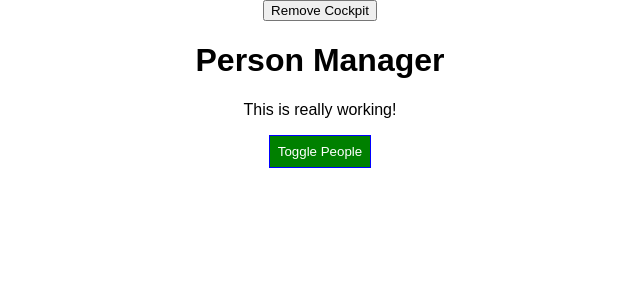
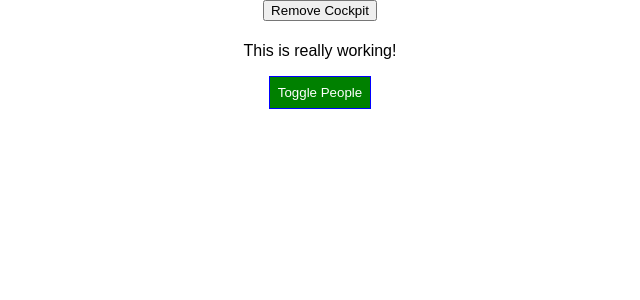
Before and after one commit to MusabSwe/MY_PROJECT, a React (Create React App) app in the folder ReactJS/react-complete-guide/: page / in a window 1280 px wide. Shown: the top 300 px of the page, without its empty margins (320-960 px from the left). Built offline with nearby package versions, Linux system fonts and the light colour scheme.

Commit message:
HOC (High order component) wrap a class with component and css

```diff
--- /dev/null
+++ b/ReactJS/react-complete-guide/src/HOC/wrapper.js
@@ -0,0 +1,9 @@
+const wrapper = (WrapperComponent, className) => {
+    return props => (
+        <div className={className}>
+            <WrapperComponent />
+        </div>
+    )
+}
+
+export default wrapper;
--- a/ReactJS/react-complete-guide/src/containers/App.js
+++ b/ReactJS/react-complete-guide/src/containers/App.js
@@ -2,7 +2,10 @@ import React, { Component } from 'react';
 import appStyle from './App.module.css';
 import People from '../compoents/People/People';
 import Cockpit from '../compoents/Cockpit/Cockpit';
-import WithClass from '../HOC/WithClass';
+// import WithClass from '../HOC/WithClass';
+import wrapper from '../HOC/wrapper';
+import Auxilry from '../HOC/Auxilry';
+
 
 class App extends Component {
 
@@ -97,7 +100,7 @@ class App extends Component {
     }
 
     return (
-      <WithClass styles={appStyle.App}>
+      <Auxilry >
         <button onClick={(e) => { this.setState({ showCockpit: false }) }}>Remove Cockpit</button>
         {this.state.showCockpit ? <Cockpit
           title={this.props.appTitle}
@@ -107,9 +110,9 @@ class App extends Component {
         /> : null
         }
         {people}
-      </WithClass>
+      </Auxilry>
     );
   }
 }
 // Radium(App) called higher order component
-export default App;
+export default wrapper(App, appStyle.App);
```
